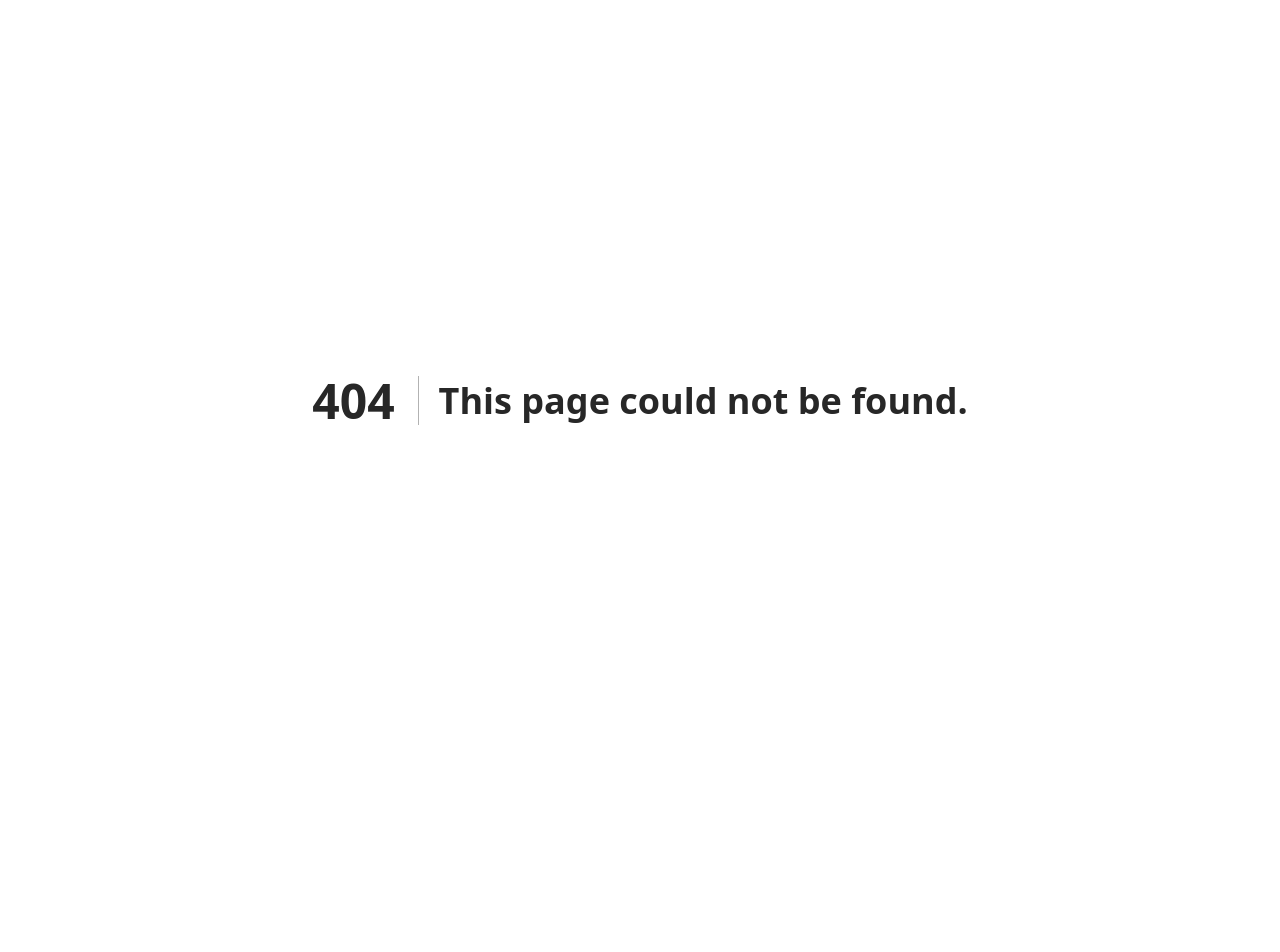
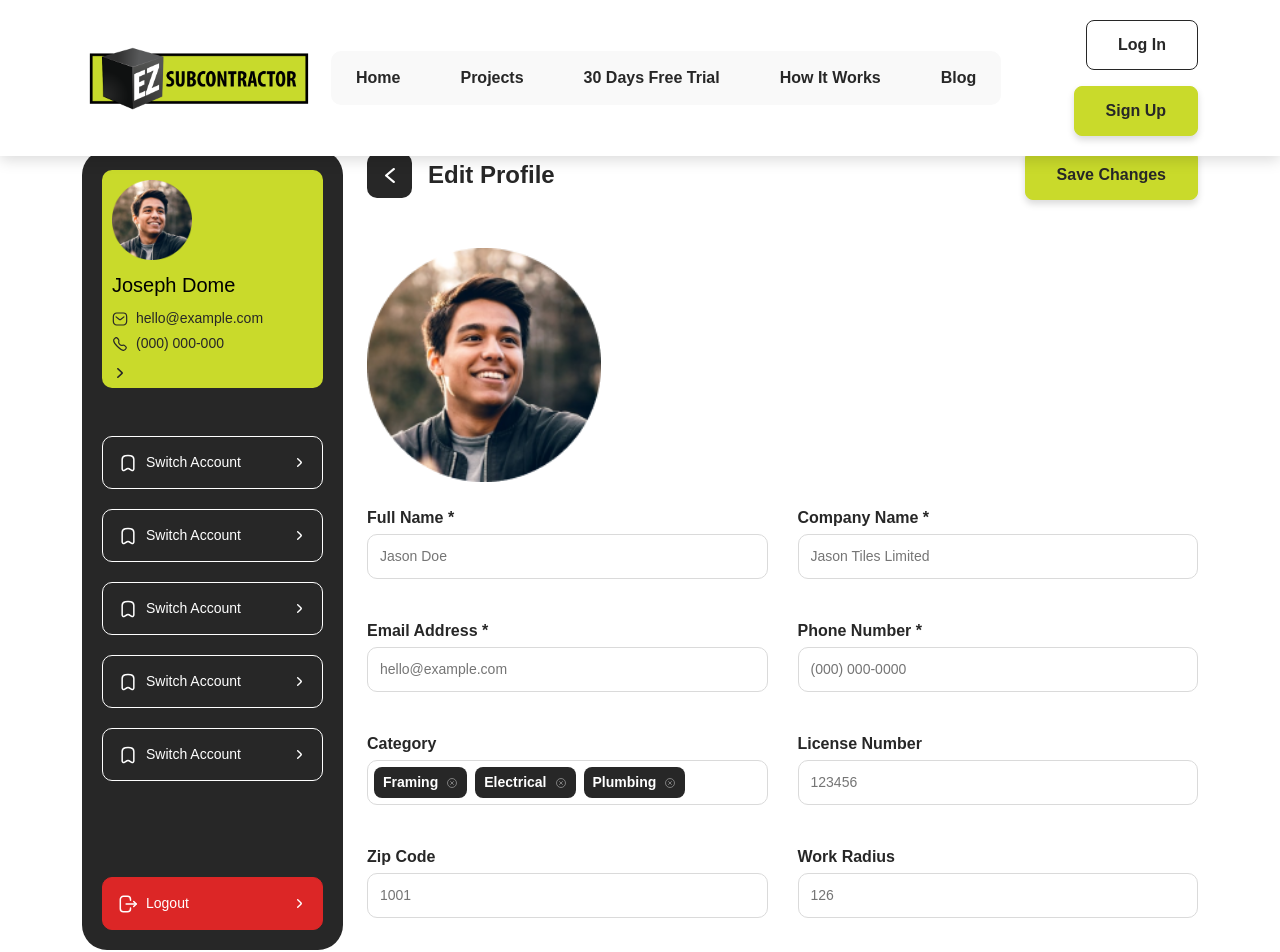
Before and after one commit to wasissshah/ez-subcontractor, a Next.js app: page /sub-contractor/edit-profile in a window 1280 px wide. Before the commit this address had no page. Shown: the top 952 px of the page. Before the commit the page ends 800 px from the top, so only its background shows below. Built offline with nearby package versions, Linux system fonts and the light colour scheme; a web font is replaced by a local one.

Commit message:
edit-apge

```diff
--- /dev/null
+++ b/src/app/sub-contractor/edit-profile/page.tsx
@@ -0,0 +1,150 @@
+// app/profile/page.tsx
+'use client';
+
+import Link from 'next/link';
+import Image from 'next/image';
+import Header from "../../components/Header";
+import Footer from "../../components/Footer";
+import '../../../styles/profile.css';
+
+export default function ProfilePage() {
+    return (
+        <div className="sections overflow-hidden">
+            <Header />
+
+            <section className="banner-sec profile">
+                <div className="container">
+                    <div className="row g-4">
+                        {/* Sidebar */}
+                        <div className="col-xl-3">
+                            <div className="sidebar">
+                                <div className="main-wrapper bg-dark m-0">
+                                    <div className="topbar mb-5">
+                                        <div className="icon-wrapper">
+                                            <Image src="/assets/img/profile-img.webp" width={80} height={80} alt="Worker Icon" loading="lazy" />
+                                            <div className="content-wrapper">
+                                                <div className="title text-black fs-5 fw-medium mb-2">Joseph Dome</div>
+                                                <div className="d-flex align-items-center gap-2 mb-1">
+                                                    <Image src="/assets/img/icons/message-dark.svg" width={16} height={16} alt="Message Icon" loading="lazy" />
+                                                    <Link href="mailto:hello@example.com" className="fs-14 fw-medium text-dark">hello@example.com</Link>
+                                                </div>
+                                                <div className="d-flex align-items-center gap-2 mb-1">
+                                                    <Image src="/assets/img/icons/call-dark.svg" width={16} height={16} alt="Call Icon" loading="lazy" />
+                                                    <Link href="tel:+(000) 000-000" className="fs-14 fw-medium text-dark">(000) 000-000</Link>
+                                                </div>
+                                            </div>
+                                        </div>
+                                        <Image src="/assets/img/icons/arrow-dark.svg" width={16} height={10} alt="Arrow" loading="lazy" style={{ objectFit: 'contain' }} />
+                                    </div>
+
+                                    <div className="buttons-wrapper">
+                                        {Array(5).fill(0).map((_, i) => (
+                                            <Link href="#" key={i} className="custom-btn">
+                                                <div className="d-flex align-items-center gap-2">
+                                                    <Image src="/assets/img/icons/saved.svg" width={20} height={20} alt="Icon" loading="lazy" />
+                                                    <span className="text-white">Switch Account</span>
+                                                </div>
+                                                <Image src="/assets/img/icons/angle-right.svg" width={15} height={9} alt="Icon" loading="lazy" style={{ objectFit: 'contain' }} />
+                                            </Link>
+                                        ))}
+                                    </div>
+                                </div>
+
+                                <div className="bottom-bar">
+                                    <div className="buttons-wrapper">
+                                        <Link href="#" className="custom-btn bg-danger" style={{ borderColor: '#DC2626' }}>
+                                            <div className="d-flex align-items-center gap-2">
+                                                <Image src="/assets/img/icons/logout.svg" width={20} height={20} alt="Icon" loading="lazy" />
+                                                <span className="text-white">Logout</span>
+                                            </div>
+                                            <Image src="/assets/img/icons/angle-right.svg" width={15} height={9} alt="Icon" loading="lazy" style={{ objectFit: 'contain' }} />
+                                        </Link>
+                                    </div>
+                                </div>
+                            </div>
+                        </div>
+
+                        {/* Right Bar */}
+                        <div className="col-xl-9">
+                            <div className="right-bar">
+                                <div className="d-flex align-items-center gap-2 justify-content-between flex-wrap mb-5">
+                                    <div className="icon-wrapper d-flex align-items-center gap-3">
+                                        <Link href="#" className="icon">
+                                            <Image src="/assets/img/button-angle.svg" width={10} height={15} alt="Icon" loading="lazy" />
+                                        </Link>
+                                        <span className="fs-4 fw-semibold">Edit Profile</span>
+                                    </div>
+                                    <Link href="#" className="btn btn-primary rounded-3">Save Changes</Link>
+                                </div>
+
+                                <Image src="/assets/img/profile-img.webp" width={234} height={234} alt="Worker Image" loading="lazy" className="d-block mb-4 img-fluid w-100" style={{ maxWidth: '234px' }} />
+
+                                <div className="form mb-4">
+                                    <div className="input-wrapper d-flex flex-column">
+                                        <label htmlFor="name" className="mb-1 fw-semibold">Full Name *</label>
+                                        <input type="text" id="name" placeholder="Jason Doe" />
+                                    </div>
+
+                                    <div className="input-wrapper d-flex flex-column">
+                                        <label htmlFor="company" className="mb-1 fw-semibold">Company Name *</label>
+                                        <input type="text" id="company" placeholder="Jason Tiles Limited" />
+                                    </div>
+
+                                    <div className="input-wrapper d-flex flex-column">
+                                        <label htmlFor="email" className="mb-1 fw-semibold">Email Address *</label>
+                                        <input type="email" id="email" placeholder="hello@example.com" />
+                                    </div>
+
+                                    <div className="input-wrapper d-flex flex-column">
+                                        <label htmlFor="phone" className="mb-1 fw-semibold">Phone Number *</label>
+                                        <input id="phone" type="tel" placeholder="(000) 000-0000" />
+                                    </div>
+
+                                    <div className="input-wrapper d-flex flex-column">
+                                        <label htmlFor="category" className="mb-1 fw-semibold">Category</label>
+                                        <div
+                                            className="d-flex align-items-center gap-2 flex-wrap"
+                                            style={{
+                                                border: '1px solid #dadada',
+                                                padding: '6px',
+                                                borderRadius: '10px',
+                                                fontSize: '14px',
+                                                marginBottom: '10px',
+                                                width: '100%',
+                                                outline: 'none'
+                                            }}
+                                        >
+                                            {['Framing', 'Electrical', 'Plumbing'].map((item, i) => (
+                                                <Link key={i} href="#" className="btn bg-dark rounded-3 pt-1 pb-1 ps-2 pe-2 fs-14 fw-semibold">
+                                                    <span style={{ color: 'white' }}>{item}</span>
+                                                    <Image src="/assets/img/icons/cancel.svg" width={12} height={12} alt="Icon" loading="lazy" />
+                                                </Link>
+                                            ))}
+                                        </div>
+                                    </div>
+
+                                    <div className="input-wrapper d-flex flex-column">
+                                        <label htmlFor="license" className="mb-1 fw-semibold">License Number</label>
+                                        <input type="text" id="license" placeholder="123456" />
+                                    </div>
+
+                                    <div className="input-wrapper d-flex flex-column">
+                                        <label htmlFor="zip" className="mb-1 fw-semibold">Zip Code</label>
+                                        <input type="text" id="zip" placeholder="1001" />
+                                    </div>
+
+                                    <div className="input-wrapper d-flex flex-column">
+                                        <label htmlFor="radius" className="mb-1 fw-semibold">Work Radius</label>
+                                        <input type="text" id="radius" placeholder="126" />
+                                    </div>
+                                </div>
+                            </div>
+                        </div>
+                    </div>
+                </div>
+            </section>
+
+            <Footer />
+        </div>
+    );
+}
```
Also changed, not shown: public/assets/img/icons/cancel.svg (added).
